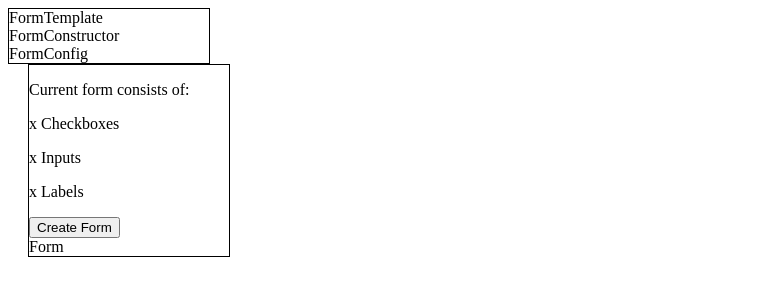
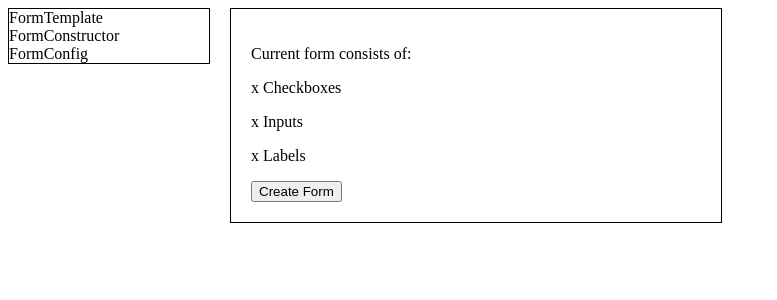
Before and after one commit to tony-blackie/form-constructor, a React app: page / in a window 1280 px wide. Shown: the top 300 px of the page, without its empty margins (0-777 px from the left). Built offline with nearby package versions, Linux system fonts and the light colour scheme.

Commit message:
Hide form depending on parameter

```diff
--- a/src/components/Display.jsx
+++ b/src/components/Display.jsx
@@ -8,7 +8,9 @@ export default class Display extends Component {
         return (
             <div className="display">
                 <Info />
-                <Form />
+                <Form
+                    hidden={true}
+                />
             </div>
         );
     }
--- a/src/components/Form.jsx
+++ b/src/components/Form.jsx
@@ -1,9 +1,12 @@
 import React, { Component } from 'react';
 
 export default class Form extends Component {
+
     render() {
+        const hidden = this.props.hidden ? 'hidden' : 'shown';
+
         return (
-            <form>Form</form>
+            <form className={`form form-${hidden}`}>Form</form>
         );
     }
 }
--- a/src/sass/control-panel.scss
+++ b/src/sass/control-panel.scss
@@ -1,4 +1,5 @@
 .control-panel {
+  float: left;
   width: 200px;
   border: 1px solid black;
 }
--- a/src/sass/display.scss
+++ b/src/sass/display.scss
@@ -1,5 +1,7 @@
 .display {
-  width: 200px;
+  float: left;
+  width: 450px;
   border: 1px solid black;
   margin: 0 0 0 20px;
+  padding: 20px;
 }
--- /dev/null
+++ b/src/sass/form.scss
@@ -0,0 +1,9 @@
+.form {
+  &-hidden {
+    display: none;
+  }
+
+  &-shown {
+    display: block;
+  }
+}
--- a/src/sass/index.scss
+++ b/src/sass/index.scss
@@ -1,2 +1,3 @@
 @import 'control-panel';
 @import 'display';
+@import 'form';
```
